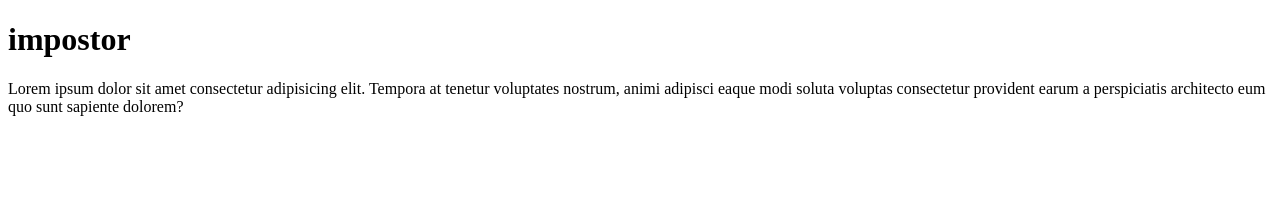
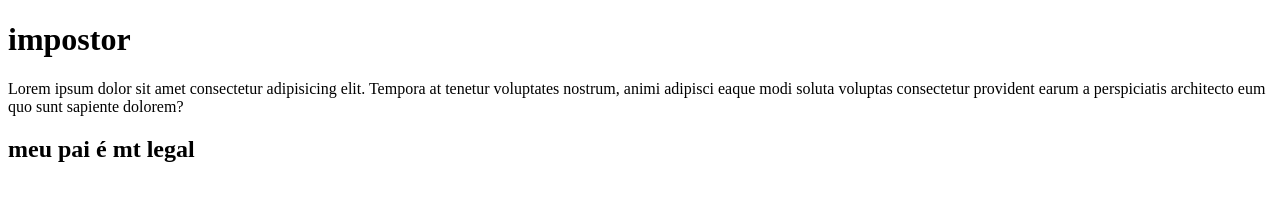
Before and after one commit to DDevCosta/Amogus, a plain HTML site: page index.html in a window 1280 px wide. Drawn offline with Linux system fonts and the light colour scheme.

Commit message:
botei um h2 no index
o h2 do meu pai hehe

```diff
--- a/index.html
+++ b/index.html
@@ -9,5 +9,6 @@
 <body>
     <h1>impostor</h1>
     <p>Lorem ipsum dolor sit amet consectetur adipisicing elit. Tempora at tenetur voluptates nostrum, animi adipisci eaque modi soluta voluptas consectetur provident earum a perspiciatis architecto eum quo sunt sapiente dolorem?</p>
+    <h2>meu pai é mt legal</h2>
 </body>
 </html>
```
